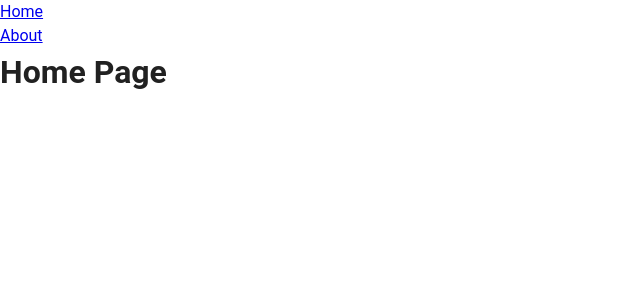
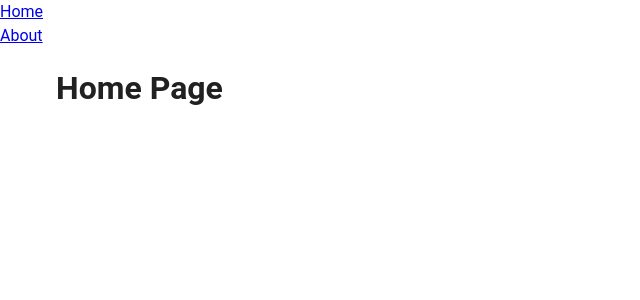
Before and after one commit to betogroo/nuxt-base, a Nuxt app: page / in a window 1280 px wide. Shown: the top 300 px of the page, without its empty margins (0-640 px from the left). Built offline with nearby package versions, Linux system fonts and the light colour scheme.

Commit message:
refactor: add v-main and v-container

```diff
--- a/app/layouts/default.vue
+++ b/app/layouts/default.vue
@@ -6,6 +6,10 @@
         <li><nuxt-link to="/about">About</nuxt-link></li>
       </ul>
     </nav>
-    <slot />
+    <v-main>
+      <v-container>
+        <slot />
+      </v-container>
+    </v-main>
   </v-app>
 </template>
```
